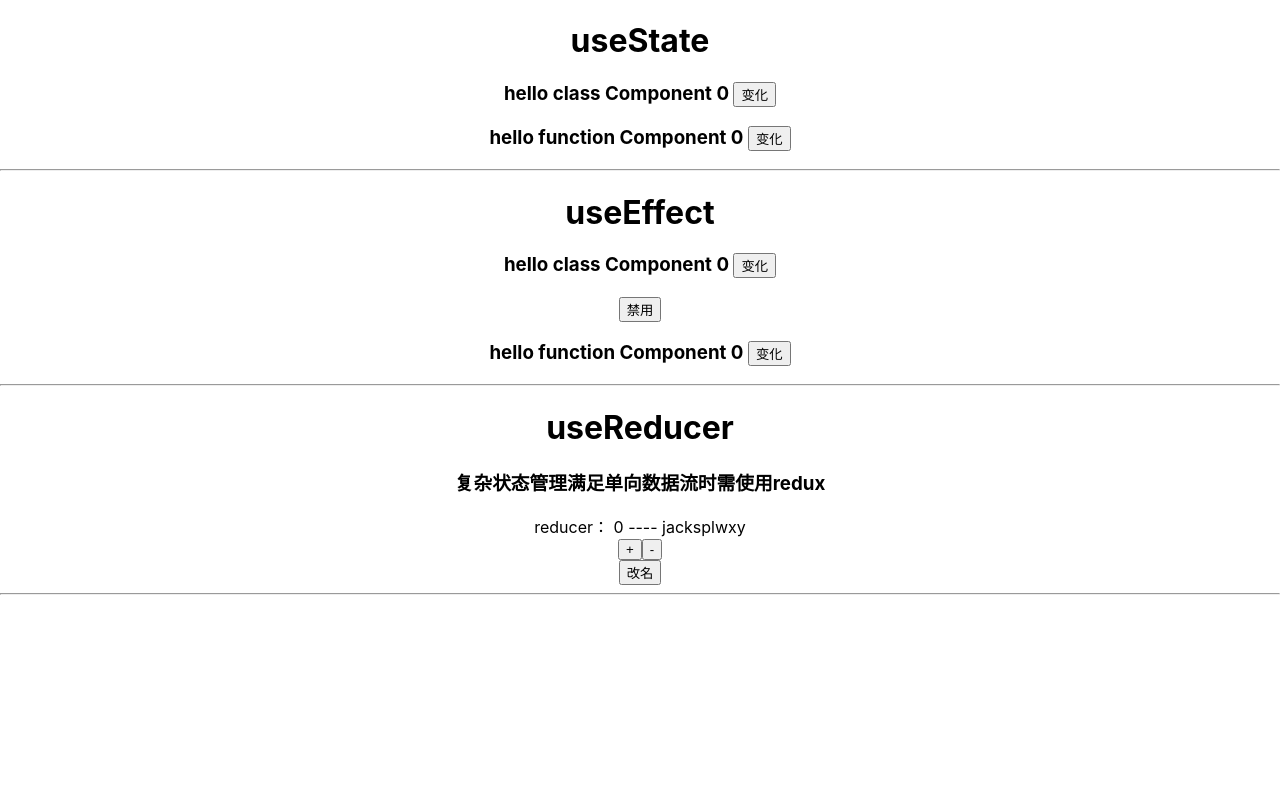
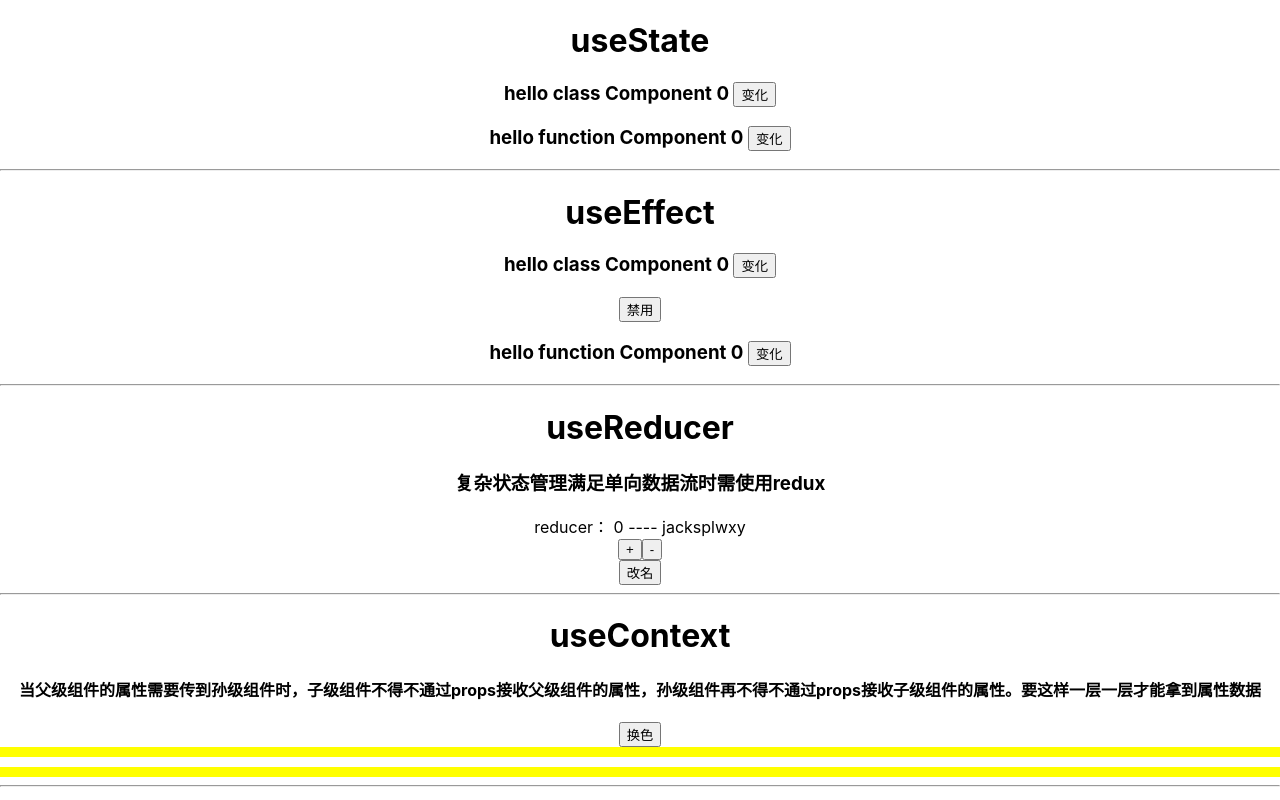
Before and after one commit to jacksplwxy/react-hooks-action, a React (Create React App) app: page / in a window 1280 px wide. Built offline with nearby package versions, Linux system fonts and the light colour scheme.

Commit message:
feat：useContext

```diff
--- a/src/App.js
+++ b/src/App.js
@@ -5,6 +5,8 @@ import ClassComp2 from './components/useEffect/ClassComp'
 import FuncComp2 from './components/useEffect/FuncComp'
 import ClassComp3 from './components/useReducer/ClassComp'
 import FuncComp3 from './components/useReducer/FuncComp'
+import ClassComp4 from './components/useContext/ClassComp'
+import FuncComp4 from './components/useContext/FuncComp'
 
 function App() {
   return (
@@ -24,6 +26,11 @@ function App() {
       <FuncComp3></FuncComp3>
       <hr></hr>
 
+      <h1>useContext</h1>
+      <ClassComp4></ClassComp4>
+      <FuncComp4></FuncComp4>
+      <hr></hr>
+
 
     </div>
   );
--- /dev/null
+++ b/src/components/useContext/ClassComp.js
@@ -0,0 +1,8 @@
+import React from "react";
+
+export default class ClassComp extends React.Component{
+
+    render(){
+        return ( <h4>当父级组件的属性需要传到孙级组件时，子级组件不得不通过props接收父级组件的属性，孙级组件再不得不通过props接收子级组件的属性。要这样一层一层才能拿到属性数据</h4> )
+    }
+}
--- /dev/null
+++ b/src/components/useContext/FuncComp.js
@@ -0,0 +1,39 @@
+import React, { useState, useContext } from "react";
+
+const themeContext = React.createContext('yellow')
+
+const Son1 = () => {
+    const bgColor = useContext(themeContext)
+    const style = {
+        height: '10px',
+        backgroundColor: bgColor
+    }
+    return <div style={style}></div>
+}
+const Son2 = () => {
+    return (
+        <themeContext.Consumer>
+            {value => <div style={{ height: '10px', marginTop:'10px',backgroundColor: value }}></div>}
+        </themeContext.Consumer>
+    )
+}
+const Father = () => {
+    return (
+        <div>
+            <Son1></Son1>
+            <Son2></Son2>
+        </div>
+    )
+}
+
+export default function FuncComp() {
+    const [bgColor, setBgColor] = useState('yellow');
+    return <>
+        <div>
+            <button onClick={() => { setBgColor('red') }}> 换色</button>
+            <themeContext.Provider value={bgColor}>
+                <Father></Father>
+            </themeContext.Provider>
+        </div>
+    </>
+}
```
